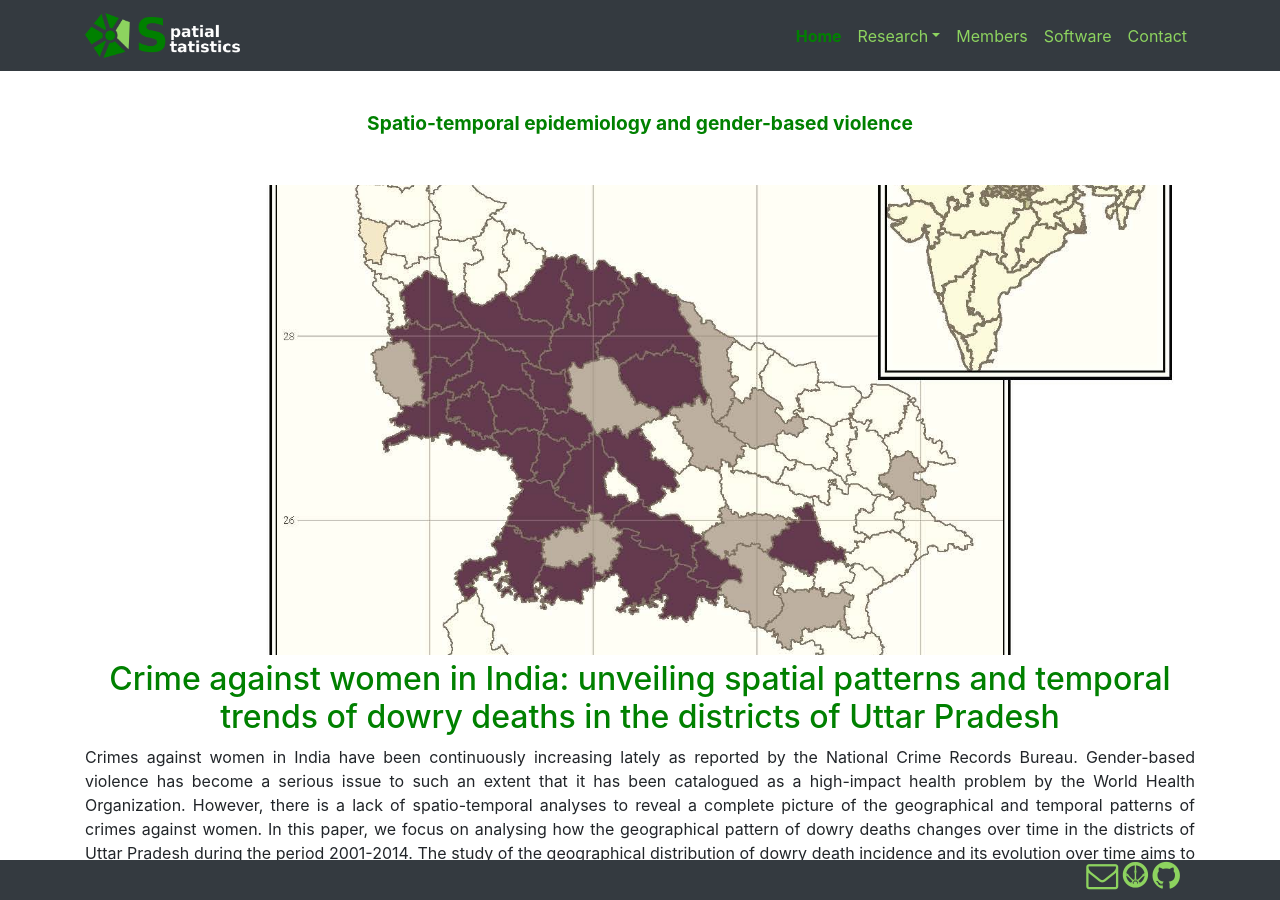
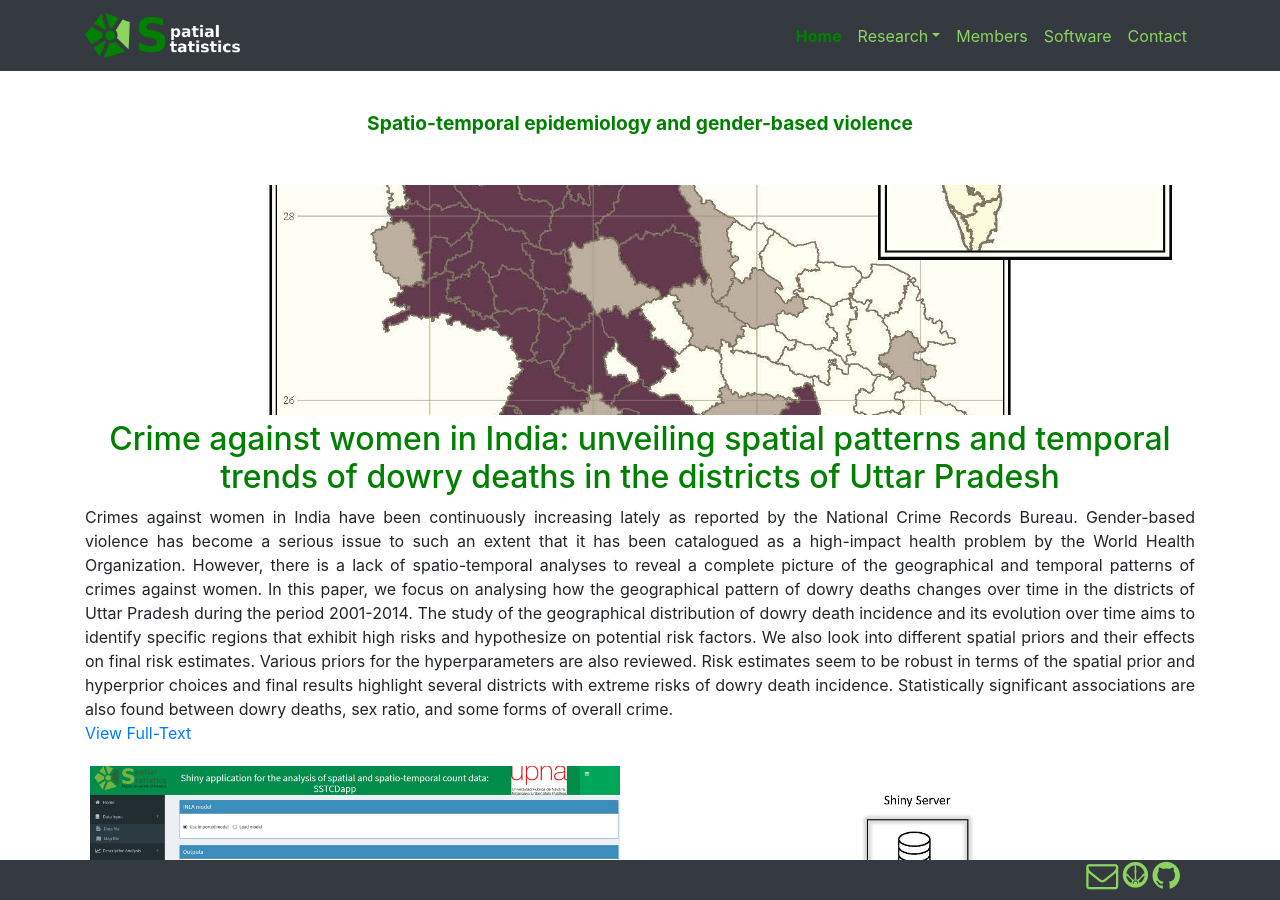
Before and after one commit to spatialstatisticsupna/spatialstatisticsupna.github.io, a Jekyll site: the page built from epidemiology.html, in a window 1280 px wide and 900 px high. Built offline with Jekyll 4.4.1, drawn with Linux system fonts in a browser that asks for light colours; some web fonts are replaced.

Commit message:
Update epidemiology.html

```diff
--- a/_layouts/epidemiology.html
+++ b/_layouts/epidemiology.html
@@ -23,7 +23,7 @@
   <div class="row">
    <div class="col-lg-12 col-md-12 text-center">
                 <div class="service-box">
-                    <img class="r-img" src="img/epidemiology/india_2_jpeg.jpg" width="200" height="480"></img>
+                    <img class="r-img" src="img/epidemiology/india_2_jpeg.jpg" width="100" height="240"></img>
                     <h2 class="title-color">Crime against women in India:  unveiling spatial patterns and temporal trends of dowry deaths in the districts of  Uttar Pradesh</h2>
                     <p align="justify">Crimes against women in India have been continuously increasing lately as reported by the National Crime Records Bureau. Gender-based violence has become a serious issue to such an extent that it has been catalogued as a high-impact health problem by the World Health Organization. However, there is a lack of spatio-temporal analyses to reveal a complete picture of the geographical and temporal patterns of crimes against women. In this paper, we focus on analysing how the geographical pattern of dowry deaths changes over time in the districts of Uttar Pradesh during the period 2001-2014. The study of the geographical distribution of dowry death incidence and its evolution over time aims to identify specific regions that exhibit high risks and hypothesize on potential risk factors. We also look into different spatial priors and their effects on final risk estimates. Various priors for the hyperparameters are also reviewed. Risk estimates seem to be robust in terms of the spatial prior and hyperprior choices and final results highlight several districts with extreme risks of dowry death incidence. Statistically significant associations are also found between dowry deaths, sex ratio, and some forms of overall crime.<br> <a href="https://doi.org/10.1111/rssa.12545 " target="_blank">View Full-Text</a></p>
                 </div>
```
